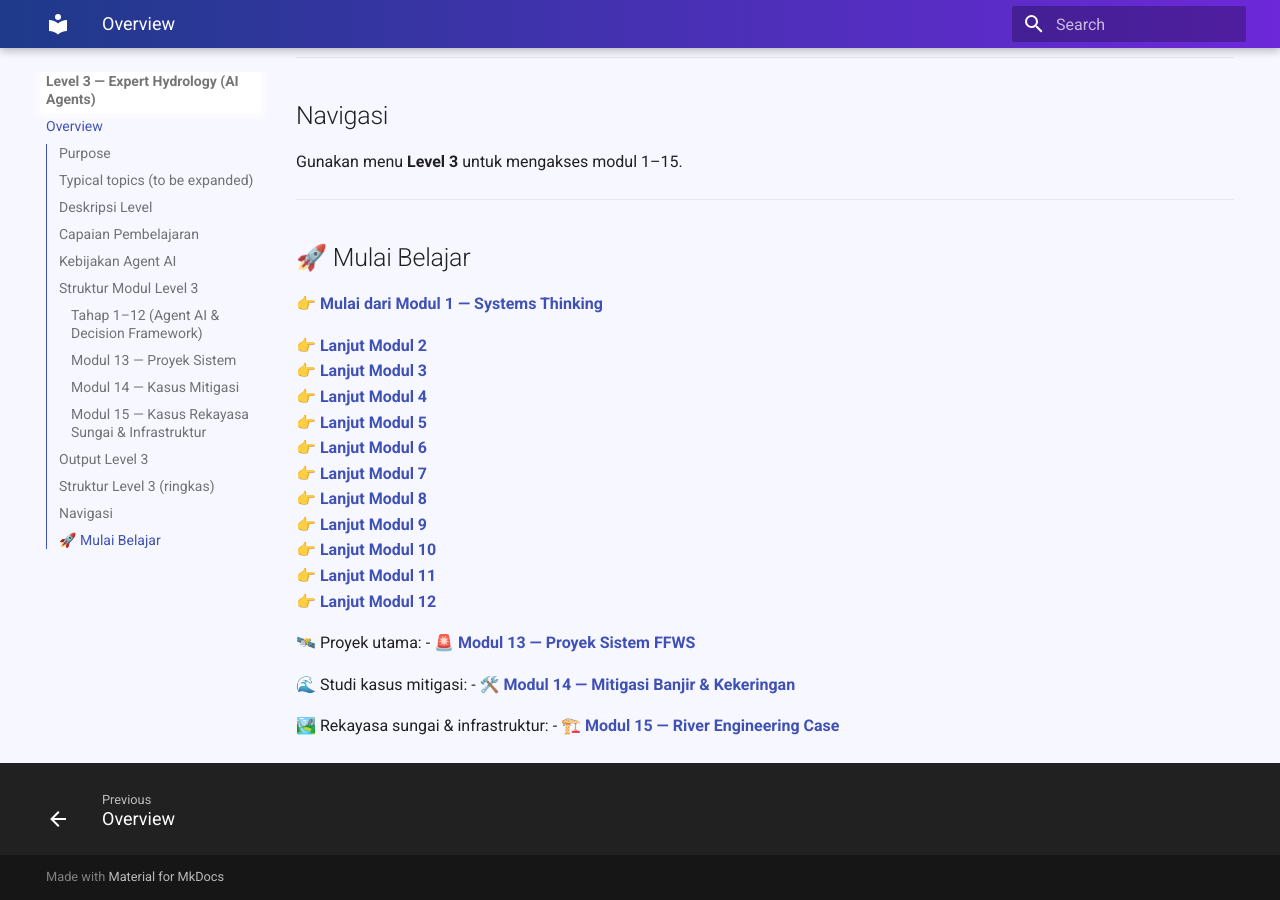
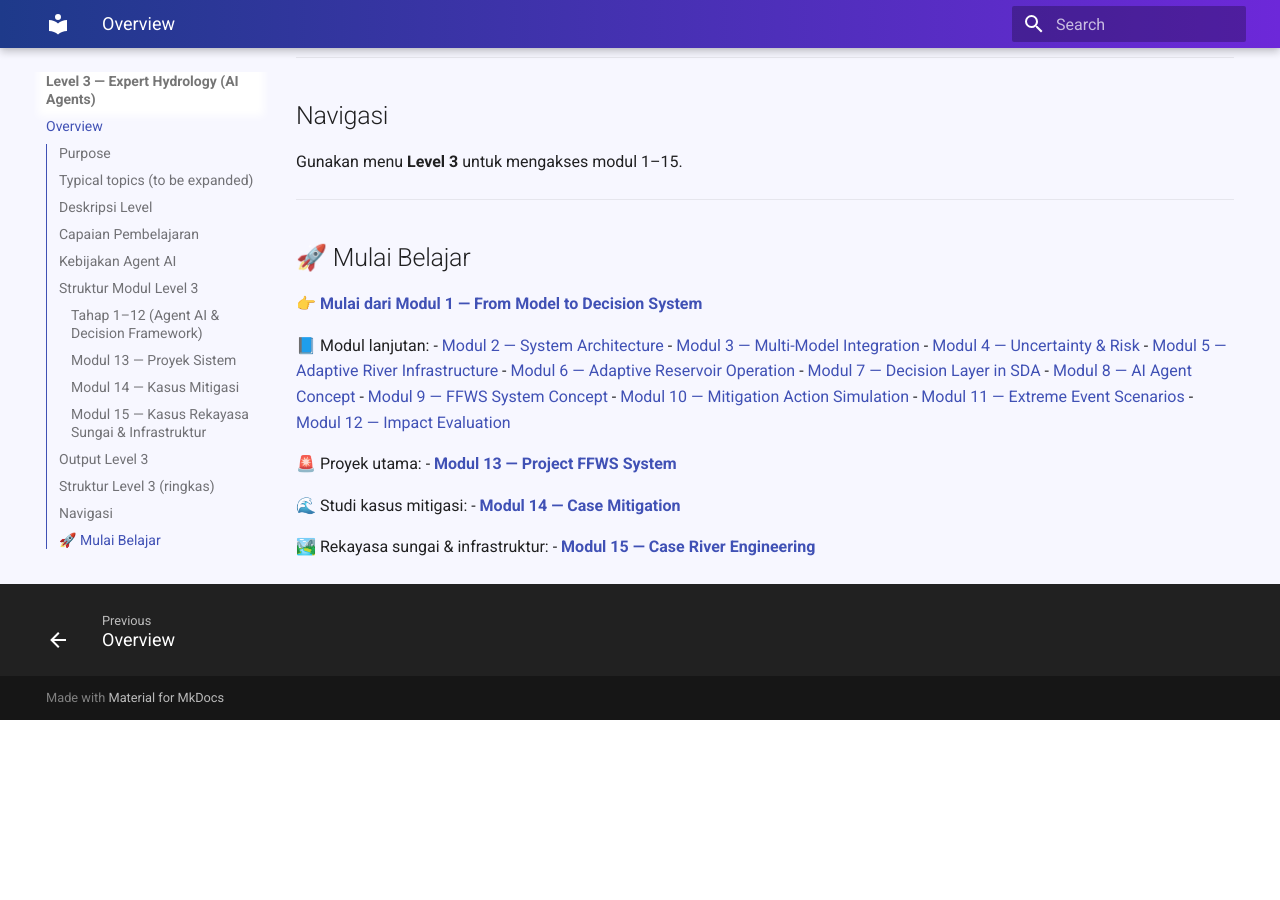
Before and after one commit to rintis-code/rr-hydrology, an MkDocs documentation site: the page built from docs/level-3/00-intro.md, in a window 1280 px wide and 900 px high, scrolled down 2711 px. Built offline with MkDocs 1.6.1 and Material for MkDocs 9.7.7, drawn with Linux system fonts in a browser that asks for light colours; after the commit the page ends 3431 px from its top, so only the background shows below that.

Commit message:
Update 00-intro.md

```diff
--- a/docs/level-3/00-intro.md
+++ b/docs/level-3/00-intro.md
@@ -103,25 +103,26 @@ Gunakan menu **Level 3** untuk mengakses modul 1–15.
 
 ## 🚀 Mulai Belajar
 
-👉 **[Mulai dari Modul 1 — Systems Thinking](../01-systems-thinking.md)**
+👉 **[Mulai dari Modul 1 — From Model to Decision System](../01-from-model-to-decision-system.md)**
 
-👉 **[Lanjut Modul 2](../02-*)**
-👉 **[Lanjut Modul 3](../03-*)**
-👉 **[Lanjut Modul 4](../04-*)**
-👉 **[Lanjut Modul 5](../05-*)**
-👉 **[Lanjut Modul 6](../06-*)**
-👉 **[Lanjut Modul 7](../07-*)**
-👉 **[Lanjut Modul 8](../08-*)**
-👉 **[Lanjut Modul 9](../09-*)**
-👉 **[Lanjut Modul 10](../10-*)**
-👉 **[Lanjut Modul 11](../11-*)**
-👉 **[Lanjut Modul 12](../12-*)**
+📘 Modul lanjutan:
+- [Modul 2 — System Architecture](../02-system-architecture-sda.md)
+- [Modul 3 — Multi-Model Integration](../03-multi-model-integration.md)
+- [Modul 4 — Uncertainty & Risk](../04-uncertainty-and-risk.md)
+- [Modul 5 — Adaptive River Infrastructure](../05-adaptive-river-infrastructure.md)
+- [Modul 6 — Adaptive Reservoir Operation](../06-adaptive-reservoir-operation.md)
+- [Modul 7 — Decision Layer in SDA](../07-decision-layer-in-sda.md)
+- [Modul 8 — AI Agent Concept](../08-ai-agent-concept.md)
+- [Modul 9 — FFWS System Concept](../09-ffws-system-concept.md)
+- [Modul 10 — Mitigation Action Simulation](../10-mitigation-action-simulation.md)
+- [Modul 11 — Extreme Event Scenarios](../11-extreme-event-scenarios.md)
+- [Modul 12 — Impact Evaluation](../12-impact-evaluation.md)
 
-🛰️ Proyek utama:
-- 🚨 **[Modul 13 — Proyek Sistem FFWS](../13-project-ffws-system.md)**
+🚨 Proyek utama:
+- **[Modul 13 — Project FFWS System](../13-project-ffws-system.md)**
 
 🌊 Studi kasus mitigasi:
-- 🛠️ **[Modul 14 — Mitigasi Banjir & Kekeringan](../14-case-mitigation.md)**
+- **[Modul 14 — Case Mitigation](../14-case-mitigation.md)**
 
 🏞️ Rekayasa sungai & infrastruktur:
-- 🏗️ **[Modul 15 — River Engineering Case](../15-case-river-engineering.md)**
+- **[Modul 15 — Case River Engineering](../15-case-river-engineering.md)**
```
